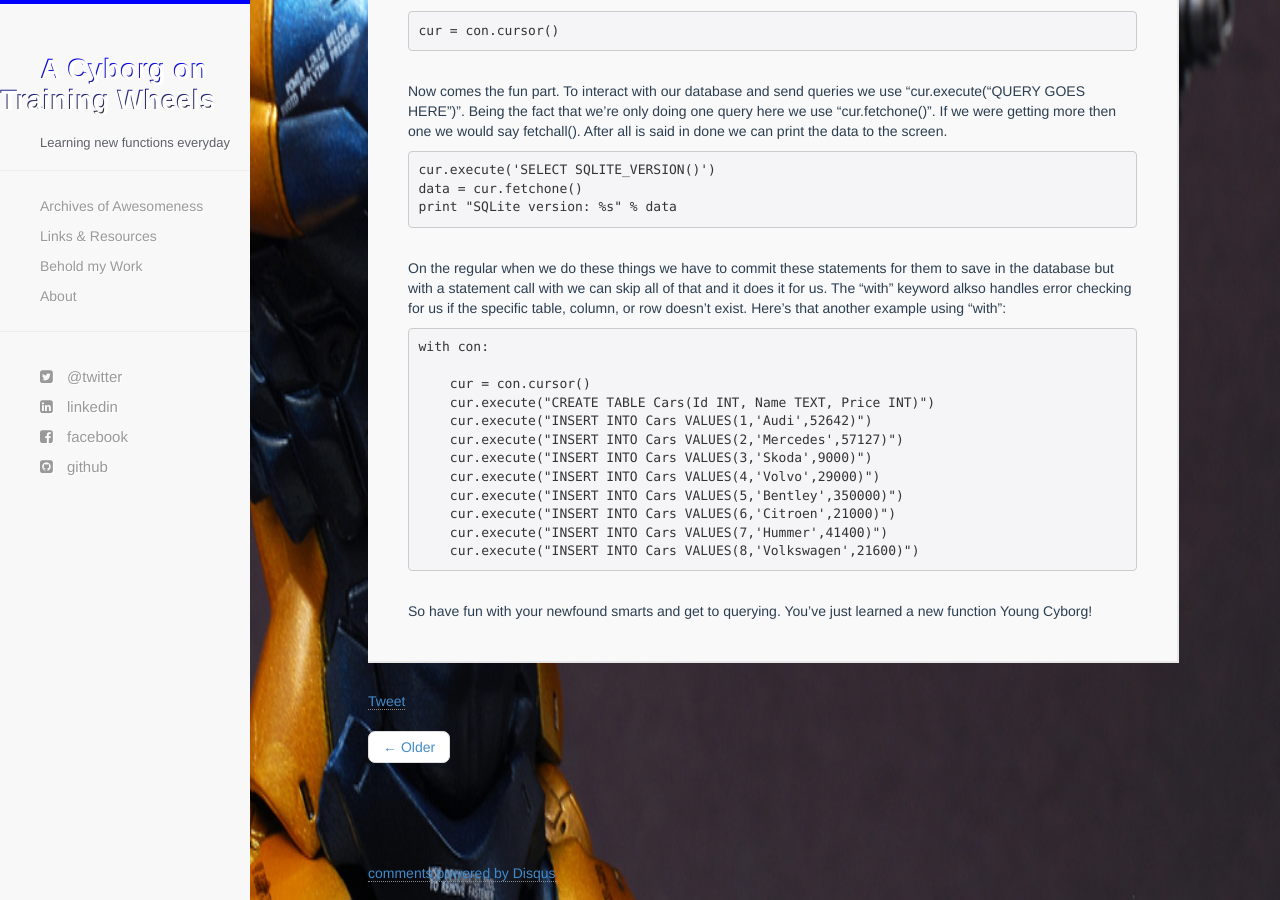
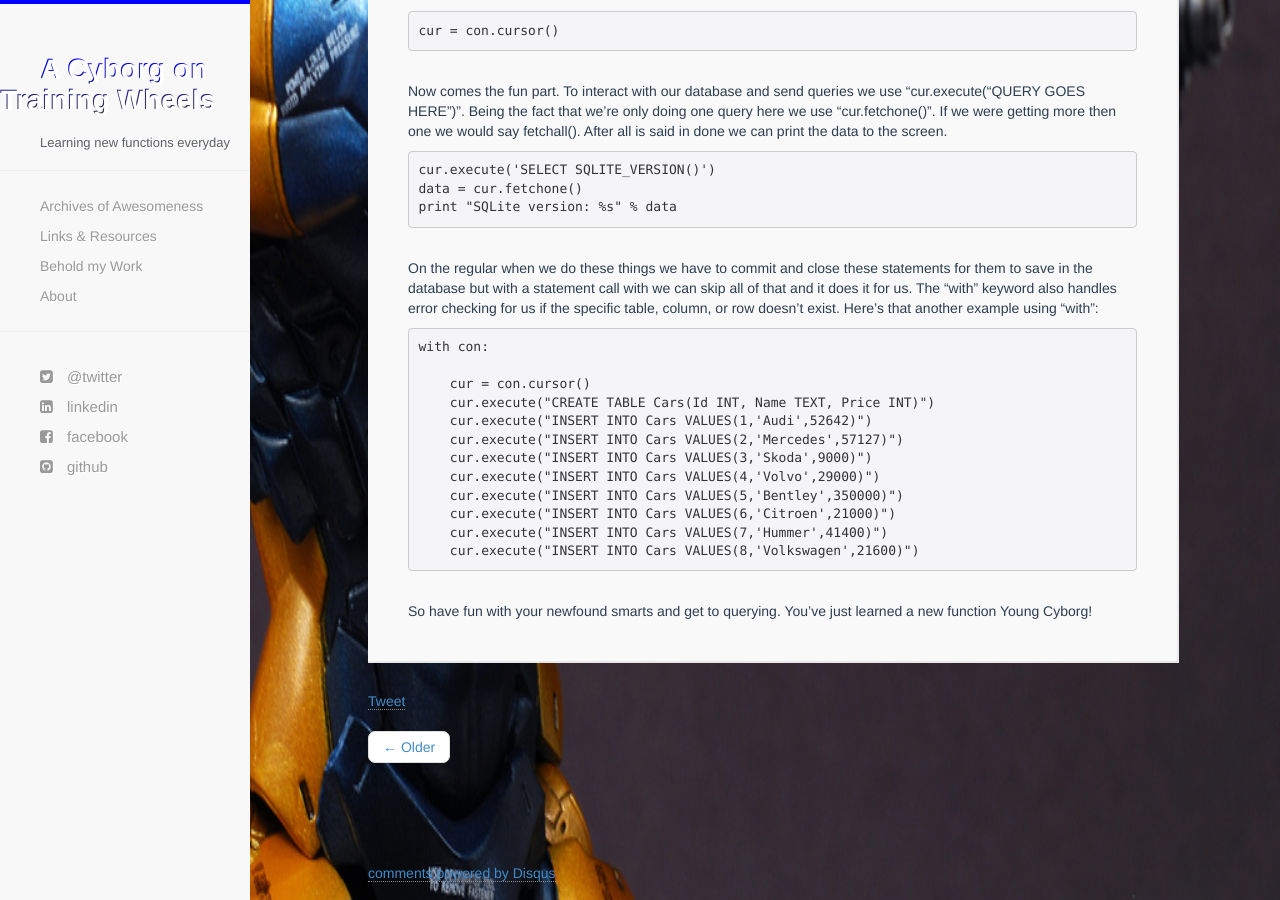
Before and after one commit to jackson-/jackson-.github.io, a Jekyll site: the page built from _posts/2014-10-09-WhatSQLitecandoforyou.markdown, in a window 1280 px wide and 900 px high, scrolled down 864 px. Built offline with Jekyll 4.4.1, drawn with Linux system fonts in a browser that asks for light colours; nearby versions of some CDN libraries; Markdown is read by kramdown in place of the engine named in the settings; comment, search, counter and statistics services are not loaded.

Commit message:
fixed spelling errors

```diff
--- a/_posts/2014-10-09-WhatSQLitecandoforyou.markdown
+++ b/_posts/2014-10-09-WhatSQLitecandoforyou.markdown
@@ -26,7 +26,7 @@ data = cur.fetchone()
 print "SQLite version: %s" % data
 {% endhighlight %}
 <br />
-On the regular when we do these things we have to commit these statements for them to save in the database but with a statement call with we can skip all of that and it does it for us. The "with" keyword alkso handles error checking for us if the specific table, column, or row doesn't exist. Here's that another example using "with":
+On the regular when we do these things we have to commit and close these statements for them to save in the database but with a statement call with we can skip all of that and it does it for us. The "with" keyword also handles error checking for us if the specific table, column, or row doesn't exist. Here's that another example using "with":
 {% highlight python %}
 with con:
 
```
